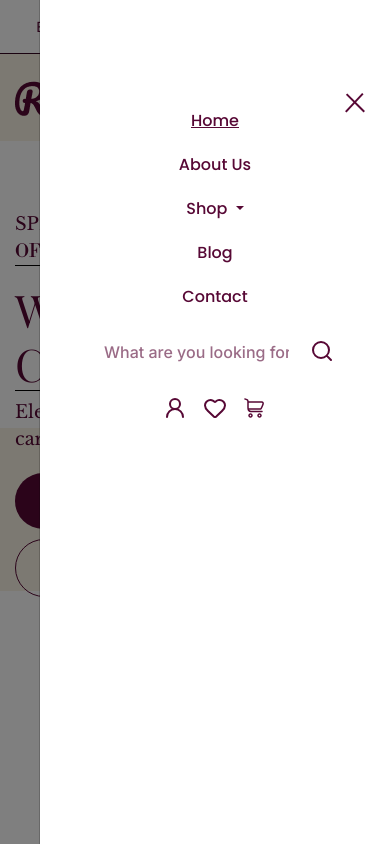
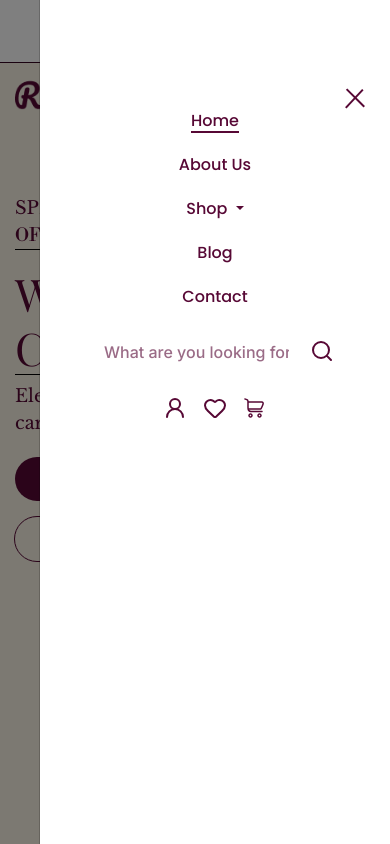
Before and after one commit to iamsubhodeepmishra19/RITUALS, a plain HTML site: page index.html in a window 390 px wide. Both pictures are taken after a click on the button "Toggle navigation". Shown: the top 844 px of the page. Drawn offline with nearby package versions, Linux system fonts and the light colour scheme; a web font is replaced by a local one.

Commit message:
second commit

```diff
--- a/css/style.css
+++ b/css/style.css
@@ -9,7 +9,9 @@
 ul {
   list-style-type: none !important;
 }
-
+p {
+  margin: 0 !important;
+}
 a {
   display: inline-block;
   text-decoration: none;
@@ -46,14 +48,76 @@ a {
   font-family: "Poppins", sans-serif;
   border-radius: 100px;
   color: white;
+  position: relative;
+  z-index: 1;
+  overflow: hidden;
+}
+.primary-btn:hover {
+  color: var(--primary-color);
+  outline: 1px solid var(--primary-color);
+}
+.primary-btn::after {
+  content: "";
+  background: #fff;
+  position: absolute;
+  z-index: -1;
+  padding: 0.85em 0.75em;
+  display: block;
+}
+.primary-btn[class^="grow"]::after {
+  transition: all 0.3s ease;
+}
+.primary-btn[class^="grow"]:hover::after {
+  transition: all 0.3s ease-out;
+}
+.primary-btn.grow_skew_forward::after {
+  left: -20%;
+  right: -20%;
+  top: 0;
+  bottom: 0;
+  transform: skewX(-45deg) scale(0, 1);
+  transform-origin: center;
+}
+.primary-btn.grow_skew_forward:hover::after {
+  transform: skewX(-45deg) scale(1, 1);
 }
 .secondary-btn {
   padding: 16px 32px;
-  border: 1px solid var(--primary-color);
-  color: var(--primary-color) !important;
+  outline: 1px solid var(--primary-color);
+  color: var(--primary-color);
   font-family: "Poppins", sans-serif;
   border-radius: 100px;
+  position: relative;
+  z-index: 1;
+  overflow: hidden;
+}
+.secondary-btn:hover {
   color: white;
+}
+.secondary-btn::after {
+  content: "";
+  background: var(--primary-color);
+  position: absolute;
+  z-index: -1;
+  padding: 0.85em 0.75em;
+  display: block;
+}
+.secondary-btn[class^="grow"]::after {
+  transition: all 0.3s ease;
+}
+.secondary-btn[class^="grow"]:hover::after {
+  transition: all 0.3s ease-out;
+}
+.secondary-btn.grow_skew_backward::after {
+  left: -20%;
+  right: -20%;
+  top: 0;
+  bottom: 0;
+  transform: skewX(45deg) scale(0, 1);
+  transform-origin: center;
+}
+.secondary-btn.grow_skew_backward:hover::after {
+  transform: skewX(45deg) scale(1, 1);
 }
 /* navbar code */
 .header-top * {
@@ -79,10 +143,24 @@ a {
   margin-left: 40px;
   font-family: "Poppins", sans-serif;
   font-weight: 500;
+  position: relative;
+}
+.nav-link::before {
+  content: "";
+  position: absolute;
+  background-color: var(--primary-color);
+  height: 2px;
+  width: 0%;
+  bottom: 0;
+  left: 0;
+  transition: 0.5s linear;
 }
 .nav-link.active {
   color: var(--primary-color) !important;
-  text-decoration: underline;
+}
+.nav-link.active::before,
+.nav-link:hover::before {
+  width: 100%;
 }
 .nav-logo > a {
   max-width: 127px;
@@ -112,6 +190,13 @@ a {
   right: 8px;
   z-index: 1;
 }
+.submit-btn:hover + svg path,
+.nav-icons > .user svg:hover path,
+.nav-icons > .heart svg:hover path,
+.nav-icons > .cart svg:hover path {
+  fill: var(--primary-color);
+  stroke: rgb(241, 109, 250);
+}
 .form-control::placeholder {
   font-family: "Inter", sans-serif;
   font-weight: 500;
@@ -134,7 +219,7 @@ a {
 /* banner section code */
 .banner-sec {
   min-height: calc(100vh - 108px);
-  background: url("../assets/banner.png") no-repeat center/contain;
+  background: url("../assets/banner.png") no-repeat center/cover;
   padding: 60px 0 100px;
 }
 .banner-cntn {
@@ -157,6 +242,10 @@ a {
 }
 .catgry-img {
   margin-bottom: 1rem;
+}
+.catgry-img:hover {
+  transform: scale(1.1);
+  transition: 0.5s linear;
 }
 .catgry-img-card {
   background: var(--primary-color);
@@ -189,6 +278,7 @@ a {
     width: 25px;
     background: var(--primary-color);
     position: relative;
+    transition: 0.5s linear;
   }
   .navbar-toggler::after,
   .navbar-toggler::before {
@@ -198,9 +288,10 @@ a {
     height: 2px;
     left: 0;
     right: 0;
+    transition: 0.5s linear;
   }
   .navbar-toggler::after {
-    bottom: -3px;
+    bottom: -2px;
   }
   .navbar-toggler::before {
     top: 5px;
@@ -264,7 +355,28 @@ a {
   .title-sub span {
     font-size: 18px !important;
   }
+  .primary-btn,
+  .secondary-btn {
+    padding: 10px 30px;
+  }
   /* navbar code */
+  .header-top {
+    padding: 10px 0 !important;
+  }
+  .header-top .hdr-cntn {
+    text-align: center;
+    flex-wrap: wrap;
+    justify-content: center;
+  }
+  .hdr-top-cnt {
+    width: 100%;
+  }
+  .header-bottom {
+    padding: 15px 0;
+  }
+  .nav-logo > a {
+    width: 102px;
+  }
   .offcanvas {
     width: 90% !important;
   }
--- a/index.html
+++ b/index.html
@@ -18,12 +18,12 @@
     <!-- header section starts here -->
     <header>
       <div class="header-top p-3">
-        <div class="container d-flex">
-          <div class="hdr-top-cnt mx-auto">
-            Exclusive 20% off in any product
-          </div>
-          <div class="login-sec">
-            <a href="">Login / Sign up </a>
+        <div class="container">
+          <div class="hdr-cntn d-flex">
+            <p class="hdr-top-cnt mx-auto">Exclusive 20% off in any product</p>
+            <div class="login-sec">
+              <a href="#">Login / Sign up</a>
+            </div>
           </div>
         </div>
       </div>
@@ -54,17 +54,20 @@
               <div class="offcanvas offcanvas-end" id="navbarSupportedContent">
                 <ul class="navbar-nav my-0">
                   <li class="nav-item">
-                    <a class="nav-link active m-0" aria-current="page" href="#"
+                    <a
+                      class="nav-link active m-0"
+                      aria-current="page"
+                      href="index.html"
                       >Home</a
                     >
                   </li>
                   <li class="nav-item">
-                    <a class="nav-link" href="#">About Us</a>
+                    <a class="nav-link" href="aboutus.html">About Us</a>
                   </li>
                   <li class="nav-item dropdown">
                     <a
                       class="nav-link dropdown-toggle"
-                      href="#"
+                      href="shop.html"
                       role="button"
                       data-bs-toggle="dropdown"
                       aria-expanded="false"
@@ -85,10 +88,10 @@
                     </ul>
                   </li>
                   <li class="nav-item">
-                    <a class="nav-link" href="#">Blog</a>
+                    <a class="nav-link" href="blog.html">Blog</a>
                   </li>
                   <li class="nav-item">
-                    <a class="nav-link" href="#">Contact</a>
+                    <a class="nav-link" href="contact.html">Contact</a>
                   </li>
                 </ul>
 
@@ -99,11 +102,19 @@
                 >
                   <input
                     class="form-control border-0"
+                    id="search-box"
+                    name="user_query"
                     type="search"
                     placeholder="What are you looking for"
                     aria-label="Search"
                   />
-                  <input type="submit" value="" class="submit-btn border-0" />
+                  <input
+                    type="submit"
+                    value=""
+                    class="submit-btn border-0"
+                    id="submit-field"
+                    name="user_action"
+                  />
                   <svg
                     class="position-absolute"
                     width="24"
@@ -124,7 +135,7 @@
 
                 <div class="nav-icons d-flex">
                   <div class="user">
-                    <a href="">
+                    <a href="#">
                       <svg
                         width="24"
                         height="24"
@@ -143,7 +154,7 @@
                     </a>
                   </div>
                   <div class="heart mx-3">
-                    <a href="">
+                    <a href="#">
                       <svg
                         width="24"
                         height="24"
@@ -162,7 +173,7 @@
                     </a>
                   </div>
                   <div class="cart">
-                    <a href="">
+                    <a href="#">
                       <svg
                         width="24"
                         height="24"
@@ -193,19 +204,24 @@
       <div class="banner-sec section-padding">
         <div class="container">
           <div class="banner-cntn">
-            <div class="title-sub">
+            <p class="title-sub">
               SPECIAL OFFER <span class="ms-4">50% OFF</span>
-            </div>
+            </p>
             <h1
               class="title1 border-top border-bottom border-black text-capitalize pt-3"
             >
-              Wedding <br />
-              Cards
+              Wedding Cards
             </h1>
-            <div class="title-sub">Elegant and best quality cards</div>
+            <p class="title-sub">Elegant and best quality cards</p>
             <div class="banner-btn">
-              <a href="" class="primary-btn text-capitalize me-4">Shop Now</a>
-              <a href="" class="secondary-btn">Explore Now</a>
+              <a
+                href="#"
+                class="grow_skew_forward primary-btn text-capitalize me-4"
+                >Shop Now</a
+              >
+              <a href="#" class="grow_skew_backward secondary-btn"
+                >Explore Now</a
+              >
             </div>
           </div>
         </div>
@@ -221,84 +237,84 @@
               <div class="catgry-img-card">
                 <div class="catgry-img">
                   <img
-                    class="w-100 h100 object-fit-cover"
+                    class="w-100 h-100 object-fit-cover"
                     src="./assets/cat1.png"
                     alt=""
                   />
                 </div>
-                <div class="catgry-hdr text-white text-center">
+                <p class="catgry-hdr text-white text-center">
                   Wedding Cards Collections
-                </div>
+                </p>
               </div>
             </div>
             <div class="col-sm-6 col-md-4 col-lg-3 col-xl-2">
               <div class="catgry-img-card">
                 <div class="catgry-img">
                   <img
-                    class="w-100 h100 object-fit-cover"
+                    class="w-100 h-100 object-fit-cover"
                     src="./assets/cat2.png"
                     alt=""
                   />
                 </div>
-                <div class="catgry-hdr text-white text-center">
+                <p class="catgry-hdr text-white text-center">
                   Wedding Cards Collections
-                </div>
+                </p>
               </div>
             </div>
             <div class="col-sm-6 col-md-4 col-lg-3 col-xl-2">
               <div class="catgry-img-card">
                 <div class="catgry-img">
                   <img
-                    class="w-100 h100 object-fit-cover"
+                    class="w-100 h-100 object-fit-cover"
                     src="./assets/cat3.png"
                     alt=""
                   />
                 </div>
-                <div class="catgry-hdr text-white text-center">
+                <p class="catgry-hdr text-white text-center">
                   Wedding Cards Collections
-                </div>
+                </p>
               </div>
             </div>
             <div class="col-sm-6 col-md-4 col-lg-3 col-xl-2">
               <div class="catgry-img-card">
                 <div class="catgry-img">
                   <img
-                    class="w-100 h100 object-fit-cover"
+                    class="w-100 h-100 object-fit-cover"
                     src="./assets/cat4.png"
                     alt=""
                   />
                 </div>
-                <div class="catgry-hdr text-white text-center">
+                <p class="catgry-hdr text-white text-center">
                   Wedding Cards Collections
-                </div>
+                </p>
               </div>
             </div>
             <div class="col-sm-6 col-md-4 col-lg-3 col-xl-2">
               <div class="catgry-img-card">
                 <div class="catgry-img">
                   <img
-                    class="w-100 h100 object-fit-cover"
+                    class="w-100 h-100 object-fit-cover"
                     src="./assets/cat5.png"
                     alt=""
                   />
                 </div>
-                <div class="catgry-hdr text-white text-center">
+                <p class="catgry-hdr text-white text-center">
                   Wedding Cards Collections
-                </div>
+                </p>
               </div>
             </div>
             <div class="col-sm-6 col-md-4 col-lg-3 col-xl-2">
               <div class="catgry-img-card">
                 <div class="catgry-img">
                   <img
-                    class="w-100 h100 object-fit-cover"
+                    class="w-100 h-100 object-fit-cover"
                     src="./assets/cat6.png"
                     alt=""
                   />
                 </div>
-                <div class="catgry-hdr text-white text-center">
+                <p class="catgry-hdr text-white text-center">
                   Wedding Cards Collections
-                </div>
+                </p>
               </div>
             </div>
           </div>
```
